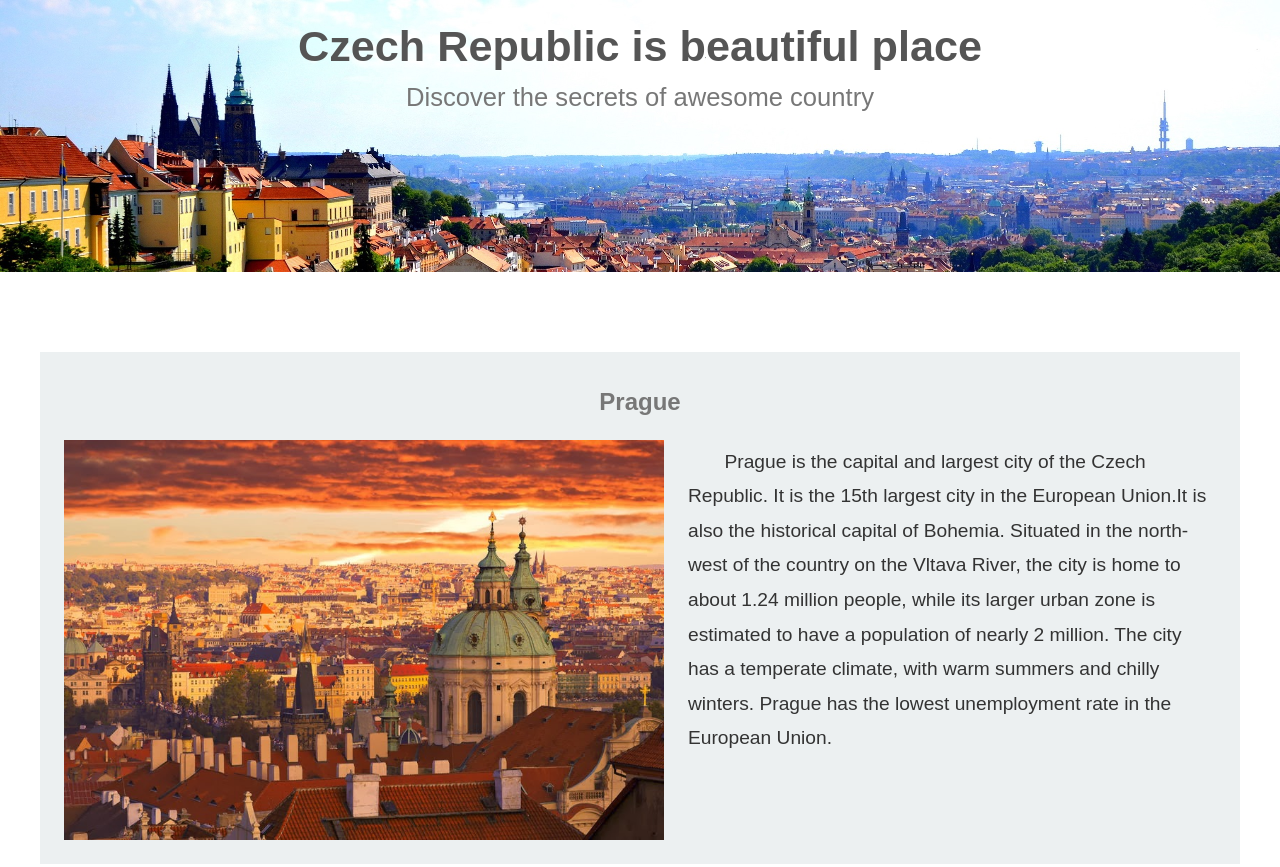
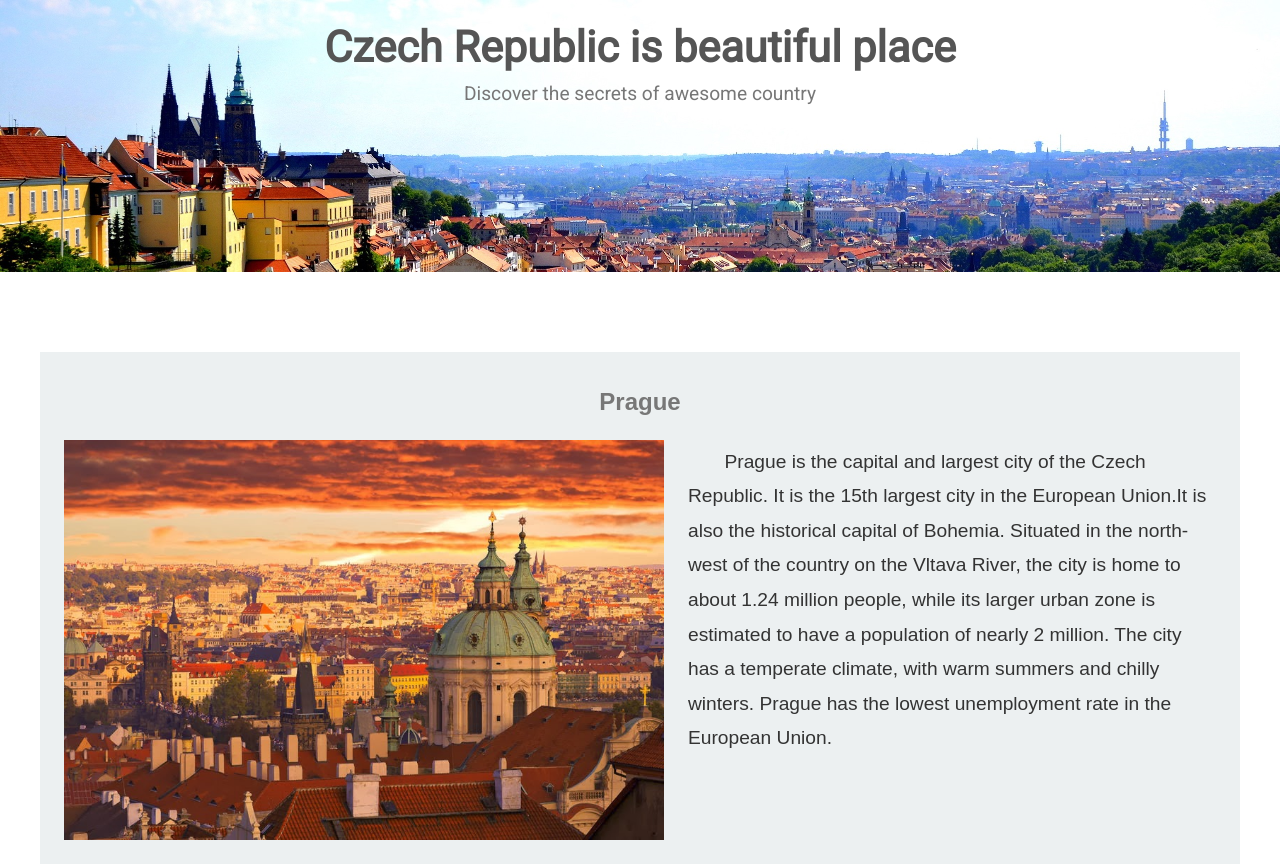
Before and after one commit to AbBoris/Git-Hometask, a plain HTML site: page index.html in a window 1280 px wide. Shown: the top 867 px of the page. Drawn offline with Linux system fonts and the light colour scheme.

Commit message:
chacnged fonts of header

```diff
--- a/index.html
+++ b/index.html
@@ -3,7 +3,11 @@
 <head>
 	<meta charset="utf-8">
 	<title>Git Homework</title>
+	<meta name="author" content="Boris Abdulov">
 	<link rel="stylesheet" href="styles/main.css">
+	<link rel="shortcut icon" href="img/favicon.ico">
+	<meta name="viewport" content="width=device-width, initial-scale=1">
+	<link href='https://fonts.googleapis.com/css?family=Roboto' rel='stylesheet'>
 </head>
 <body>
 	<header>
--- a/styles/main.css
+++ b/styles/main.css
@@ -14,6 +14,11 @@ header {
 	height: 20em;
 }
 
+header h1,
+header p {
+	font-family: Roboto, Arial, sans-serif;
+}
+
 header h1 {
 	color: #555;
 	font-size: 2.7em;
@@ -23,7 +28,7 @@ header h1 {
 
 header p {
 	color: #777;
-	font-size: 1.6em;
+	font-size: 1.2em;
 	margin-top: 0.5em;
 	text-align: center;
 }
@@ -79,7 +84,7 @@ footer {
 	text-align: center;
 }
 
-footer p{
+footer p {
 	padding-top: 2em;
 	color: #ccc;
 }
```
Also changed, not shown: img/favicon.ico (added).
